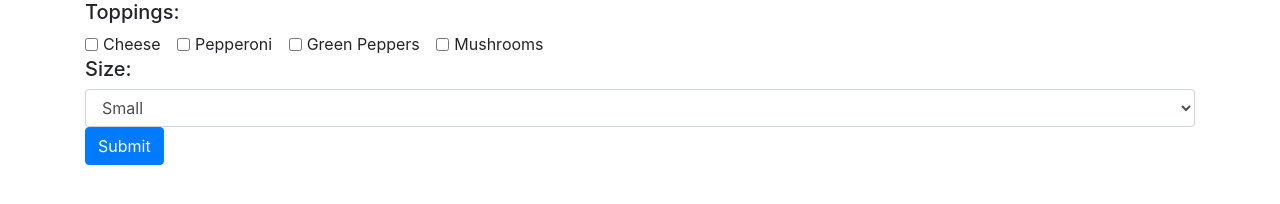
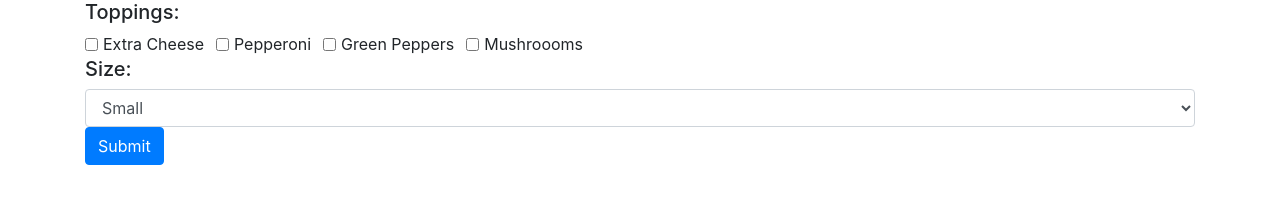
Before and after one commit to vnessa-su/pizza-parlor, a plain HTML site: page index.html in a window 1280 px wide. Drawn offline with Linux system fonts and the light colour scheme.

Commit message:
Add UI function to populate the page with a list of toppings

```diff
--- a/index.html
+++ b/index.html
@@ -17,24 +17,7 @@
   <div class="container">
     <form class="form" id="pizzaForm">
       <h5>Toppings:</h5>
-      <div id="toppingsCheckbox">
-        <div class="form-check form-check-inline">
-          <input type="checkbox" id="cheese-topping" class="form-check-input" value="Cheese">
-          <label for="cheese-topping" class="form-check-label">Cheese</label>
-        </div>
-        <div class="form-check form-check-inline">
-          <input type="checkbox" id="pepperoni-topping" class="form-check-input" value="Pepperoni">
-          <label for="pepperoni-topping" class="form-check-label">Pepperoni</label>
-        </div>
-        <div class="form-check form-check-inline">
-          <input type="checkbox" id="green-peppers-topping" class="form-check-input" value="Green Peppers">
-          <label for="green-peppers-topping" class="form-check-label">Green Peppers</label>
-        </div>
-        <div class="form-check form-check-inline">
-          <input type="checkbox" id="mushrooms-topping" class="form-check-input" value="Mushrooms">
-          <label for="mushrooms-topping" class="form-check-label">Mushrooms</label>
-        </div>
-      </div>
+      <div id="toppingsCheckbox"></div>
       <h5>Size:</h5>
       <div id="sizeSelect">
         <select class="form-control" id="pizzaSize">
--- a/js/scripts.js
+++ b/js/scripts.js
@@ -35,6 +35,18 @@ customerPizza;
 // displayPizzaPrice(customerPizza);
 
 // ---------- User Interface Logic ----------
+function populateToppings(){
+  const toppings = ["Extra Cheese", "Pepperoni", "Green Peppers", "Mushroooms"];
+  toppings.forEach(function(element){
+    const htmlString =
+      `<div class="form-check form-check-inline">\
+        <input type="checkbox" id="${element.toLowerCase()}-topping" class="form-check-input" value="${element}">\
+        <label for="${element.toLowerCase()}-topping" class="form-check-label">${element}</label>\
+      </div>`;
+    $("#toppingsCheckbox").append(htmlString);
+  });
+}
+
 function getPizzaToppingsSelected(){
   let toppingsSelected = [];
   $("#toppingsCheckbox :checked").each(function(){
@@ -66,6 +78,7 @@ function displayPizzaPrice(pizza){
 }
 
 $(document).ready(function(){
+  populateToppings();
   $("#pizzaForm").submit(function(event){
     event.preventDefault();
     const pizzaSize = $("#pizzaSize").val();
```
